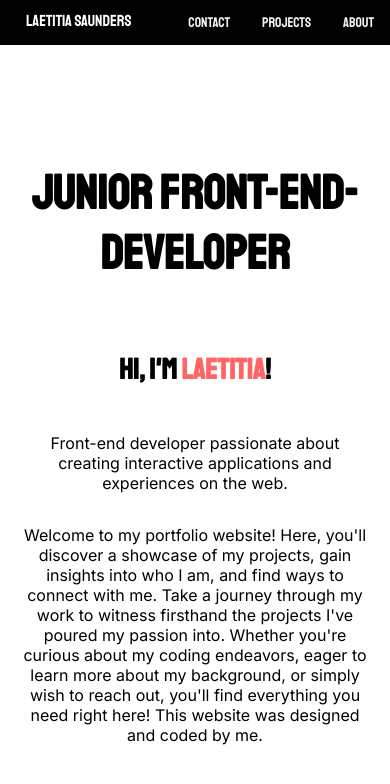
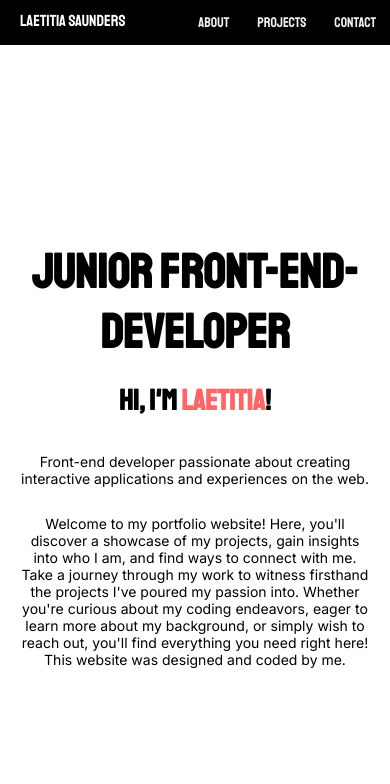
Before and after one commit to ls-95/portfolio, a React (Create React App) app: page / in a window 390 px wide. Shown: the top 784 px of the page. Built offline with nearby package versions, Linux system fonts and the light colour scheme.

Commit message:
Fixed navbar

```diff
--- a/src/App.css
+++ b/src/App.css
@@ -27,6 +27,10 @@ h3 {
 .App-main {
   max-width: 1200px;
   margin: 0 auto;
+}
+
+.about-section {
+  background-color: #e5e5e5;
 }
 
 span {
--- a/src/Homepage.css
+++ b/src/Homepage.css
@@ -5,7 +5,6 @@
   justify-content: center;
   align-items: center;
   text-align: center;
-  background-color: white;
 }
 
 .Homepage h1 {
@@ -23,13 +22,15 @@
 @media (max-width: 992px) {
   .Homepage h1 {
     font-size: 48px;
+    margin-bottom: 0;
   }
 
   .Homepage h3 {
     font-size: 29px;
+    margin: 20px;
   }
 
   .Homepage p {
-    font-size: 16px;
+    font-size: 14px;
   }
 }
--- a/src/Navbar.css
+++ b/src/Navbar.css
@@ -43,12 +43,12 @@
 
 @media (max-width: 992px) {
   .topnav a {
-    padding: 14px 16px;
+    padding: 14px 14px;
     font-size: 14px;
   }
 
   .topnav a.active {
-    padding: 11px 26px;
+    padding: 11px 20px;
     font-size: 16px;
   }
 }
--- a/src/Navbar.js
+++ b/src/Navbar.js
@@ -13,9 +13,9 @@ export default function Navbar() {
       <a href="#home" className="active">
         Laetitia Saunders
       </a>
-      <a href="#about">About</a>
+      <a href="#about">Contact</a>
       <a href="#projects">Projects</a>
-      <a href="#contact">Contact</a>
+      <a href="#contact">About</a>
       <button className="icon" onClick={myFunction}>
         <i className="fa fa-bars"></i>
       </button>
```
